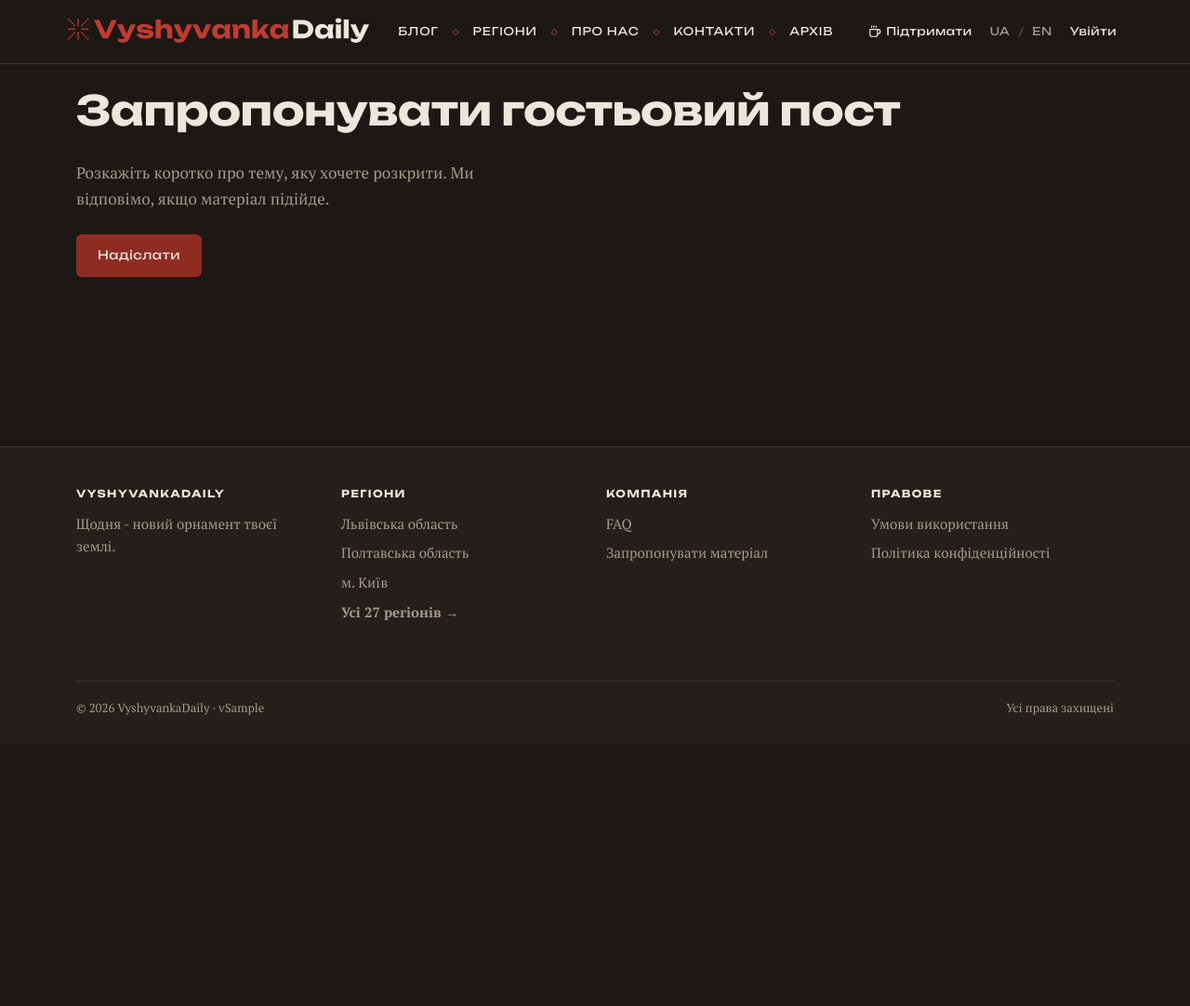
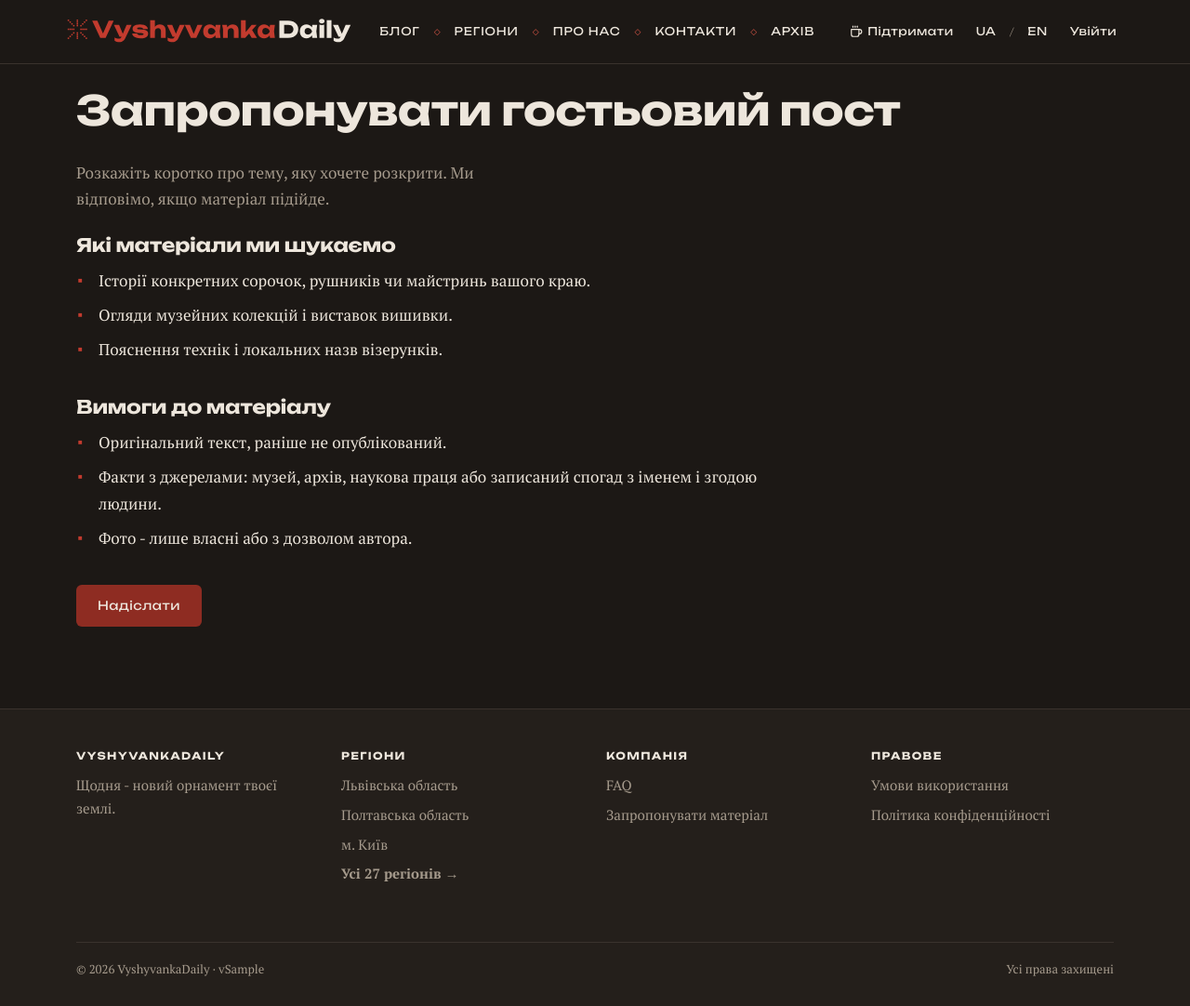
Before and after one commit to ZamotVlad/VyshyvankaDaily, a Django app: template templates/blog/guest_post_propose.html in a window 1280 px wide. Shown: the whole page at 93% size. Before the commit the page ends 769 px from the top, so only its background shows below. Run offline with Django 5.2, Linux system fonts and the light colour scheme; the template is opened without the code that fills it: most values are stand-ins (such as "Sample title", 1, 10 or a date in 2020); form fields are guessed from the names that the template uses; some libraries are stand-ins or nearby versions.

Commit message:
fix(seo): crawlable language links, lighter author photo, unique meta and fuller thin pages

```diff
--- a/templates/blog/author_detail.html
+++ b/templates/blog/author_detail.html
@@ -32,6 +32,7 @@
 {% endif %}
 
 {% if regions %}
+  <p class="vd-author-page__about">{% blocktranslate with name=author.name %}{{ name }} - автор описів регіонів на VyshyvankaDaily. Тексти про вишиванки регіонів України спираються на музейні колекції, наукові праці та інтерв'ю з етнографами, а перелік джерел є на сторінці кожного регіону.{% endblocktranslate %} <a href="{% url 'pages:about' %}">{% translate "Про проєкт" %}</a></p>
   <h2 class="vd-section-title mt-5">{% translate "Описи регіонів" %}</h2>
   <div class="vd-grid vd-grid--wide">
     {% for region in regions %}
--- a/templates/blog/blog_list.html
+++ b/templates/blog/blog_list.html
@@ -10,6 +10,9 @@
 <div class="mb-4" style="max-width: none;">
   <h2>{% translate "Про вишиванку та українську культуру" %}</h2>
   <p>{% translate "Тут ми пишемо про вишиванки регіонів України та орнаменти вишиванок по регіонах - детальніше, ніж вміщується на сторінці самого регіону, - а також ширше, про українську культуру, історію й традиції, які стоять за візерунком. Частина статей розбирає символіку конкретної області, інша виходить за межі самого орнаменту." %}</p>
+  <p>{% translate "Першими будуть матеріали, для яких джерела вже зібрані: історія брокарівської вишивки, музейні сорочки та кримськотатарський орнамент орьнек." %}</p>
+  <p>{% translate "А поки про вишивку кожної області можна прочитати на сторінках регіонів: там описані орнаменти, кольори й техніки з переліком музейних і наукових джерел." %} <a href="{% url 'patterns:region_list' %}">{% translate "Вишиванки по регіонах" %} →</a></p>
+  <p>{% translate "Маєте тему, історію сорочки чи майстрині свого краю?" %} <a href="{% url 'blog:propose' %}">{% translate "Запропонувати матеріал" %}</a></p>
 </div>
 
 <form method="get" class="vd-form vd-search-bar mb-4">
--- a/templates/blog/guest_post_propose.html
+++ b/templates/blog/guest_post_propose.html
@@ -2,12 +2,32 @@
 {% load i18n %}
 
 {% block title %}{% translate "Запропонувати матеріал" %} - VyshyvankaDaily{% endblock %}
+{% block meta_description %}{% translate "Запропонуйте статтю про вишивку свого краю для блогу VyshyvankaDaily: історії сорочок і майстринь, музейні колекції, локальні техніки." %}{% endblock %}
 
 {% block content %}
 <h1>{% translate "Запропонувати гостьовий пост" %}</h1>
 <p class="vd-muted mb-4" style="max-width: 460px;">
   {% translate "Розкажіть коротко про тему, яку хочете розкрити. Ми відповімо, якщо матеріал підійде." %}
 </p>
+
+<div class="vd-doc mb-4">
+  <section>
+    <h2>{% translate "Які матеріали ми шукаємо" %}</h2>
+    <ul>
+      <li>{% translate "Історії конкретних сорочок, рушників чи майстринь вашого краю." %}</li>
+      <li>{% translate "Огляди музейних колекцій і виставок вишивки." %}</li>
+      <li>{% translate "Пояснення технік і локальних назв візерунків." %}</li>
+    </ul>
+  </section>
+  <section>
+    <h2>{% translate "Вимоги до матеріалу" %}</h2>
+    <ul>
+      <li>{% translate "Оригінальний текст, раніше не опублікований." %}</li>
+      <li>{% translate "Факти з джерелами: музей, архів, наукова праця або записаний спогад з іменем і згодою людини." %}</li>
+      <li>{% translate "Фото - лише власні або з дозволом автора." %}</li>
+    </ul>
+  </section>
+</div>
 
 <form method="post" class="vd-form">
   {% csrf_token %}
--- a/templates/includes/lang_switcher.html
+++ b/templates/includes/lang_switcher.html
@@ -1,17 +1,7 @@
 {% load i18n %}
 {% get_current_language as CURRENT_LANGUAGE %}
 <div class="vd-lang mb-0">
-  <form action="{% url 'set_language' %}" method="post" class="vd-lang__form">
-    {% csrf_token %}
-    <input name="next" type="hidden" value="{{ request.path }}">
-    <input name="language" type="hidden" value="uk">
-    <button type="submit" class="vd-lang__btn {% if CURRENT_LANGUAGE == 'uk' %}is-active{% endif %}">UA</button>
-  </form>
+  <a href="{{ lang_paths.uk|default:'/' }}" hreflang="uk" lang="uk" class="vd-lang__btn{% if CURRENT_LANGUAGE == 'uk' %} is-active{% endif %}"{% if CURRENT_LANGUAGE == 'uk' %} aria-current="true"{% endif %}>UA</a>
   <span class="vd-lang__sep" aria-hidden="true">/</span>
-  <form action="{% url 'set_language' %}" method="post" class="vd-lang__form">
-    {% csrf_token %}
-    <input name="next" type="hidden" value="{{ request.path }}">
-    <input name="language" type="hidden" value="en">
-    <button type="submit" class="vd-lang__btn {% if CURRENT_LANGUAGE == 'en' %}is-active{% endif %}">EN</button>
-  </form>
+  <a href="{{ lang_paths.en|default:'/en/' }}" hreflang="en" lang="en" class="vd-lang__btn{% if CURRENT_LANGUAGE == 'en' %} is-active{% endif %}"{% if CURRENT_LANGUAGE == 'en' %} aria-current="true"{% endif %}>EN</a>
 </div>
--- a/templates/pages/about.html
+++ b/templates/pages/about.html
@@ -2,6 +2,7 @@
 {% load i18n %}
 
 {% block title %}{% translate "Про нас" %} - VyshyvankaDaily{% endblock %}
+{% block meta_description %}{% translate "Про VyshyvankaDaily: щоденний орнамент вишиванки з 27 регіонів України, місія проєкту, принципи роботи з джерелами і хто його веде." %}{% endblock %}
 
 {% block content %}
 <div class="vd-page-head">
--- a/templates/pages/privacy.html
+++ b/templates/pages/privacy.html
@@ -2,6 +2,7 @@
 {% load i18n %}
 
 {% block title %}{% translate "Політика конфіденційності" %} - VyshyvankaDaily{% endblock %}
+{% block meta_description %}{% translate "Які дані збирає сайт, навіщо, кому вони передаються і як їх видалити." %}{% endblock %}
 
 {% block content %}
 <div class="vd-page-head">
--- a/templates/pages/terms.html
+++ b/templates/pages/terms.html
@@ -2,6 +2,7 @@
 {% load i18n %}
 
 {% block title %}{% translate "Умови використання" %} - VyshyvankaDaily{% endblock %}
+{% block meta_description %}{% translate "Правила користування сайтом VyshyvankaDaily: що ми надаємо, чого не гарантуємо і що просимо не робити." %}{% endblock %}
 
 {% block content %}
 <div class="vd-page-head">
--- a/templates/patterns/archive.html
+++ b/templates/patterns/archive.html
@@ -7,6 +7,10 @@
 {% block content %}
 <h1>{% translate "Архів орнаментів" %}</h1>
 <p class="vd-muted mb-4">{% translate "Кожен орнамент, згенерований від запуску проєкту." %}</p>
+<div class="mb-4">
+  <p>{% translate "В архіві зібрано орнаменти вишиванки за кожен день від запуску VyshyvankaDaily. Кожен день прив'язаний до одного з 27 регіонів України, а та сама дата завжди показує той самий орнамент, тож до будь-якого дня можна повернутися." %}</p>
+  <p>{% translate "Фільтр допоможе знайти всі дні конкретної області. Про саму традицію - символіку, кольори й джерела - читайте на сторінці регіону." %} <a href="{% url 'patterns:region_list' %}">{% translate "Вишиванки по регіонах" %} →</a></p>
+</div>
 
 <form method="get" class="vd-form mb-4" style="max-width: 100%;">
   <div class="row g-3 align-items-end">
```
Also changed, not shown: apps/core/context_processors.py (+5 -2 lines), templates/pages/contact.html (+7 -0 lines), apps/blog/migrations/0010_author_avatar_webp.py (added), static/authors/vlad.png (deleted), static/authors/vladyslav-zamotailo-author.webp (added).
